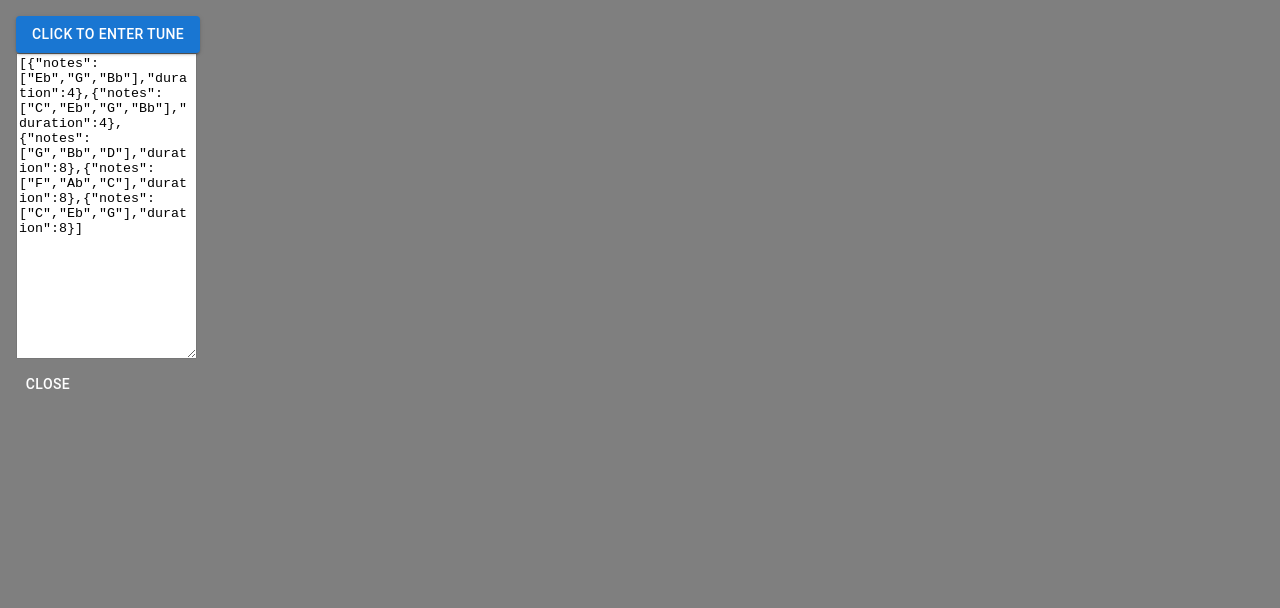
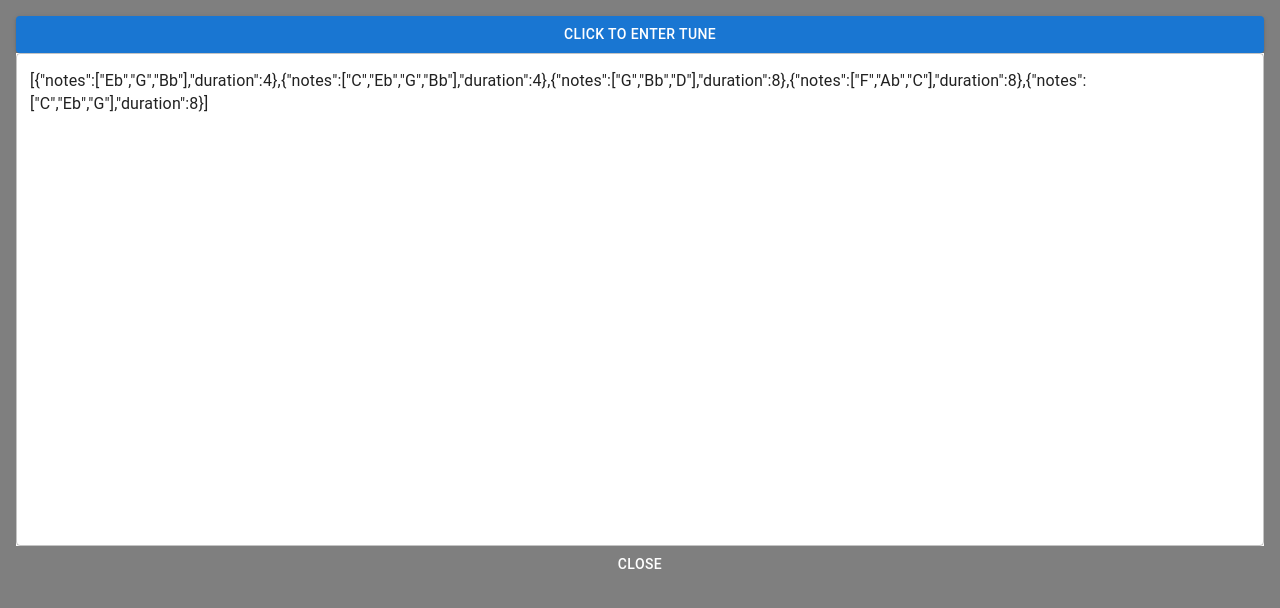
Before and after one commit to talkallday/react-love, a React (Vite) app in the folder react-love/: page / in a window 1280 px wide. Both pictures are taken after a click on the button "CHANGE SONG". Shown: the top 608 px of the page. Built offline with nearby package versions, Linux system fonts and the light colour scheme.

Commit message:
textfield style

```diff
--- a/react-love/src/App.tsx
+++ b/react-love/src/App.tsx
@@ -44,6 +44,9 @@ const theme = createTheme({
           backgroundSize: "cover",
           fontFamily: "sans-serif",
           textTransform: "uppercase"
+        },
+        textarea: {
+          resize: "both"
         },
         button: {
           maxHeight: '2.5rem',
--- a/react-love/src/components/menu/ChangeSong.tsx
+++ b/react-love/src/components/menu/ChangeSong.tsx
@@ -1,8 +1,9 @@
 import { useState } from 'react';
 import Box from '@mui/system/Box';
 import Button from '@mui/material/Button';
-import { Input } from '@mui/base/Input';
 import Modal from '@mui/material/Modal';
+import Stack from '@mui/material/Stack';
+import TextField from '@mui/material/TextField';
 
 import { ChordInfo } from '../board/Chord'
 
@@ -43,6 +44,11 @@ const ChangeSong = ({chords, setChords}: ChangeSongProps) => {
     setOpen(false);
   }
 
+  const inputStyle = {
+    font: 'arial',
+    backgroundColor: 'white'
+  }
+
   return (
   <>
   <Button sx={{
@@ -59,15 +65,18 @@ const ChangeSong = ({chords, setChords}: ChangeSongProps) => {
     aria-describedby="modal-modal-description"
     >
     <form onSubmit={(e) => handleSubmitTune(e)}>
+      <Stack>
         <Box>{errors}</Box>
         <Button type="submit" variant="contained">Click to enter tune</Button>
-      <Input
+        <TextField
           multiline
+          sx={inputStyle}
           rows={20}
           defaultValue={JSON.stringify(chords)}
           onInput={populateUserInput}
           />
         <Button sx={{color: 'white'}} onClick={handleClose}>Close</Button>
+      </Stack>
     </form>
   </Modal>
   </>
```
Lines whose indentation alone changed are shown as unchanged.
